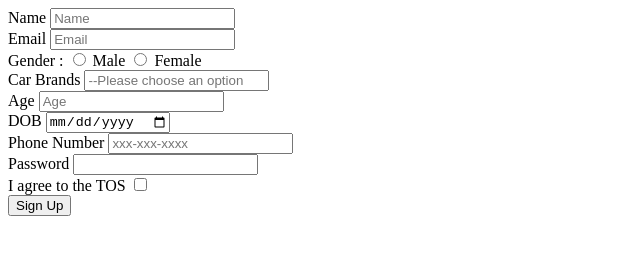
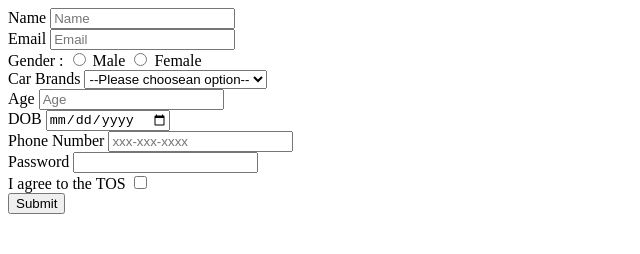
Before and after one commit to acciojob/signup-form-car-Muniraattar3, a website: page main.html in a window 1280 px wide. Shown: the whole page, without its empty margins (0-640 px from the left). Drawn offline with Linux system fonts and the light colour scheme.

Commit message:
created a submission

```diff
--- a/main.html
+++ b/main.html
@@ -22,21 +22,30 @@
 		<label for="gender_f">
 			<input id="gender_f" type="Radio" name="gender" required>
 		Female</label>
-
 		<br>
 		<label for"cars">Car Brands</label>
-		<input id="cars" type="select" name="cars" placeholder="--Please choose an option" required><br>
-		<label for="age">Age</label>
-		<input id="age" type="number" name="age" placeholder="Age" required><br>
+		<select id="cars" name="cars" required>
+			<option value =""disabled selected>--Please choosean option--</option>
+		<option value = "toyota">Toyota</option>
+			<option value = "Lamborghini">Lamborghini</option>
+			<option value = "alto">Alto</option>
+		</select><br>
+			<label for="age">Age</label>
+		<input id="age" type="Number" name="age" placeholder="Age" required><br>
+
 		<label for="dob">DOB</label>
-		<input id="dob" type="date" name="dob" required><br>
+		<input id="dob" type="Date" name="dob" required><br>
+
 		<label for="tel">Phone Number</label>
 		<input id="tel" name="tel" type="Tel" placeholder="xxx-xxx-xxxx"><br>
+
 		<label for="password">Password</label>
 		<input id="password" type="Password" name="password" paceholder="Password" required><br>
+
 		<label for="tos">I agree to the TOS </label>
 		<input id="tos" type="Checkbox" name="tos" required><br>
-		<button type="Submit">Sign Up</button>
+
+		<button type="Submit">Submit</button>
 		<script type="text/javascript" src="./script.js">
 </script>
 
```
